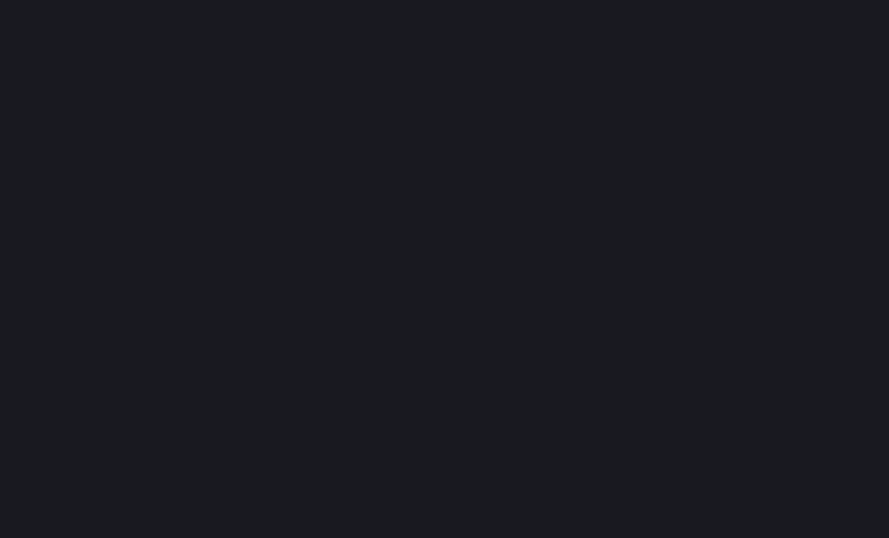
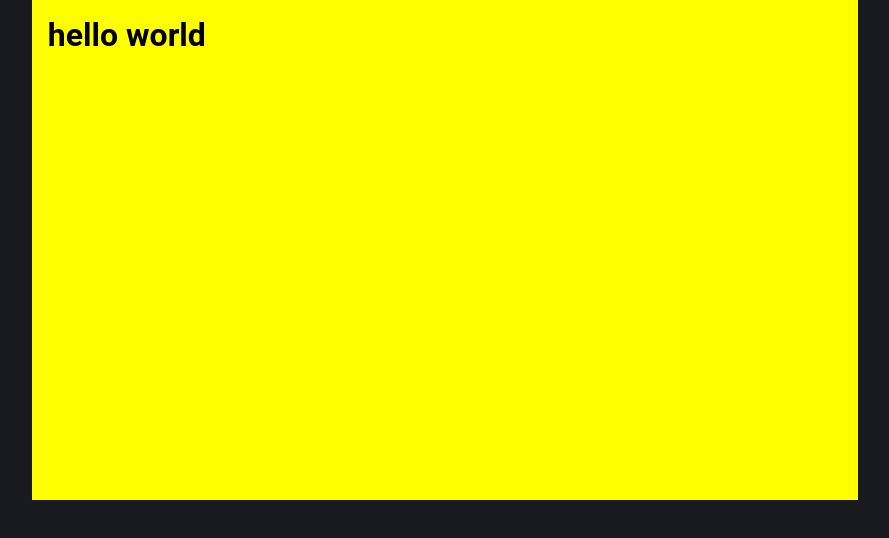
Before and after one commit to censuradho/teste-cwi, a Next.js app: page / in a window 1280 px wide. Shown: the top 538 px of the page, without its empty margins (195-1084 px from the left). Built offline with nearby package versions, Linux system fonts and the light colour scheme.

Commit message:
feat: Container style

```diff
--- a/pages/index.tsx
+++ b/pages/index.tsx
@@ -1,8 +1,12 @@
 import type { NextPage } from 'next'
+
+import { Container } from 'styles/Global'
 
 const Home: NextPage = () => {
   return (
-    <div></div>
+    <Container>
+      <h1>hello world</h1>
+    </Container>
   )
 }
 
--- a/stitches.config.ts
+++ b/stitches.config.ts
@@ -16,8 +16,22 @@
       md: '1rem',
       sm: '0.875rem',
       xs: '0.75rem'
-    }
-  }
+    },
+    space: {
+      sm: '1rem',
+      xs: '0.85rem',
+    },
+    sizes: {
+      lg: '63.93rem',
+      md: '51.65rem',
+      sm: '45rem',
+    },
+  },
+  media: {
+    sm: '(min-width: 40rem)',
+    md: '(min-width: 70.625rem)',
+    lg: '(min-width: 81rem)',
+  },
 })
 
 const globalStyle =  GlobalCss({
@@ -41,6 +55,11 @@
 	li: {
 		listStyle: 'none'
 	},
+  main: {
+    '@md': {
+      background: 'Yellow'
+    }
+  }
 })
 
 export {
--- /dev/null
+++ b/styles/Global.ts
@@ -0,0 +1,19 @@
+import { styled } from "stitches.config";
+
+export const Container = styled('div', {
+  width: '100%',
+  maxWidth: '$smContainer',
+  height: '500px',
+  background: 'tomato',
+  margin: '0 auto',
+  padding: '$sm',
+
+  '@md': {
+    maxWidth: '$md',
+    background: 'yellow'
+  },
+
+  '@lg': {
+    maxWidth: '$lg',
+  }
+})
--- a/styles/Home.ts
+++ b/styles/Home.ts
@@ -0,0 +1,6 @@
+import { styled } from "stitches.config";
+
+export const Main = styled('main', {
+
+
+})
```
